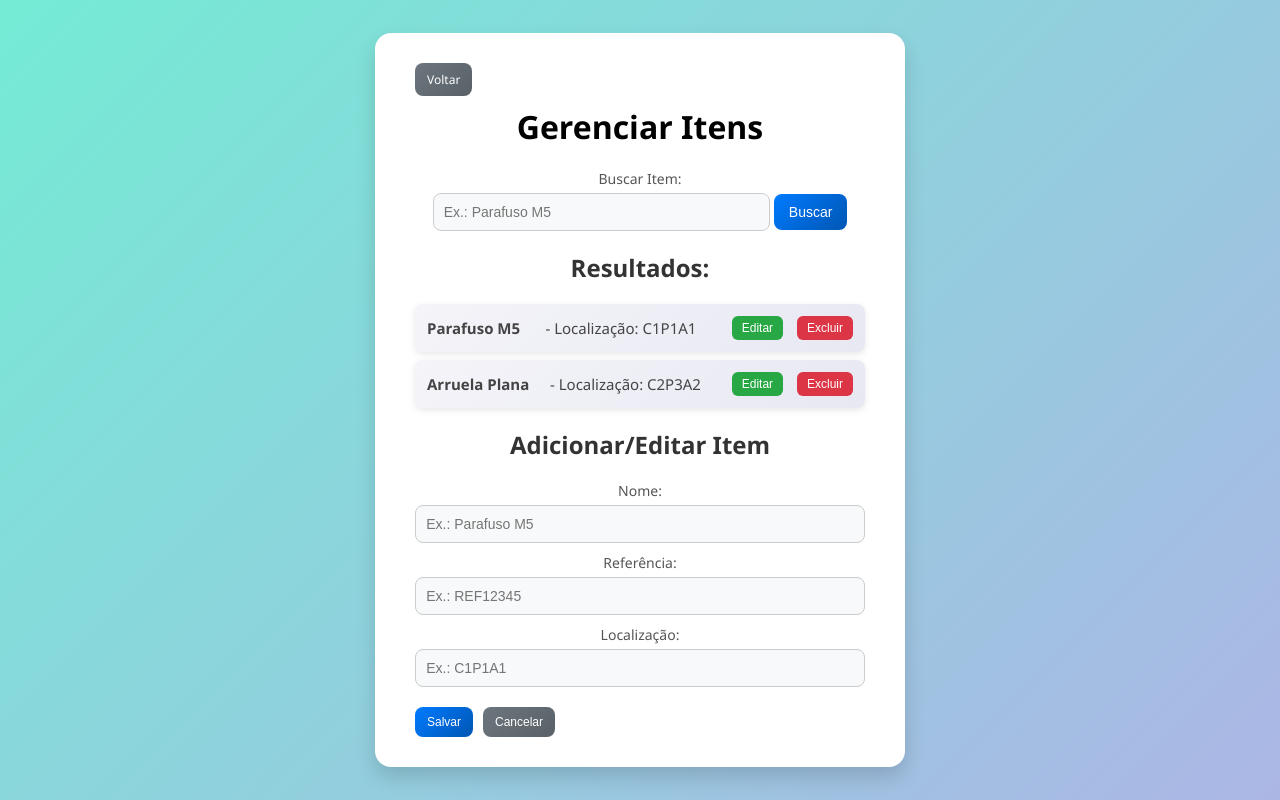
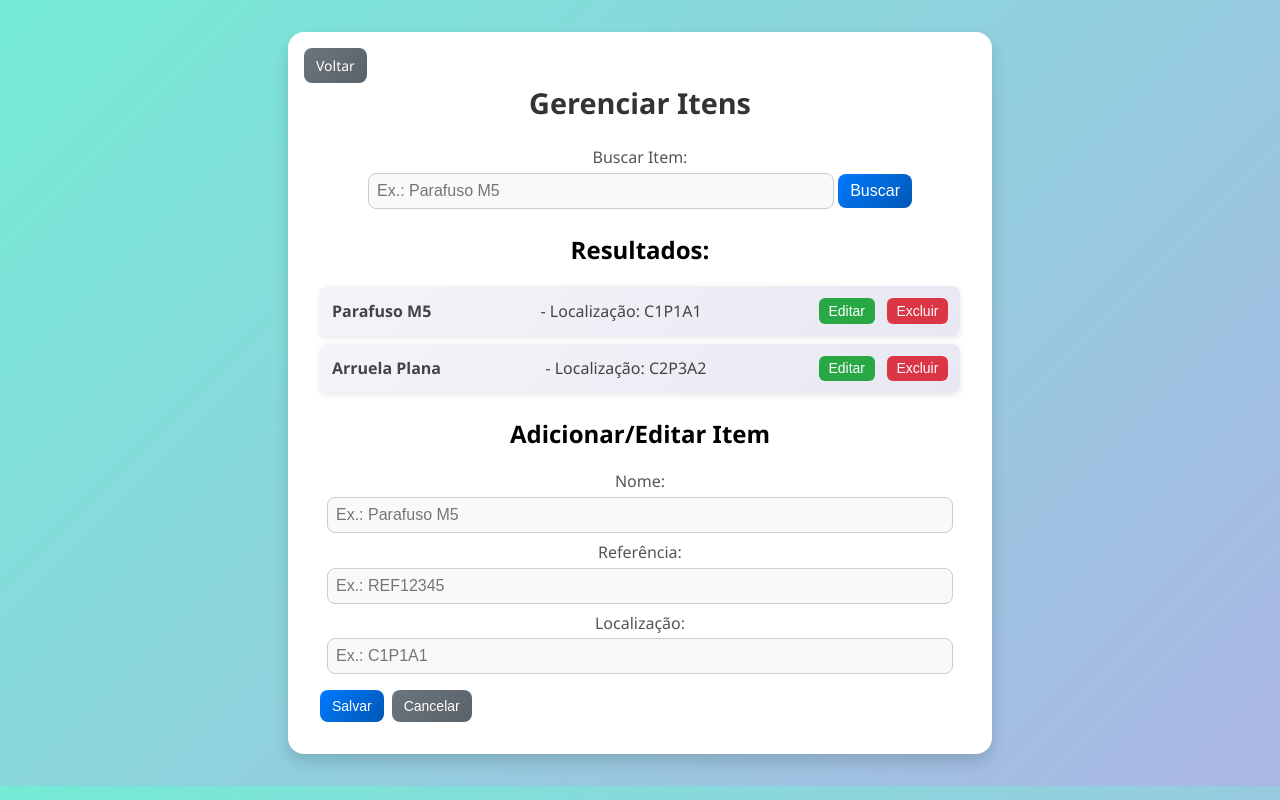
Before and after one commit to JP-Bortolaci/Projeto-Integrador, a PHP site: page /pages/gerenciarest.html in a window 1280 px wide. Run offline with PHP 8.4, Linux system fonts and the light colour scheme.

Commit message:
Foi alterado Tags dos .html no geral

```diff
--- a/teste de telas/pages/buscaest.html
+++ b/teste de telas/pages/buscaest.html
@@ -7,7 +7,7 @@
     <link rel="stylesheet" href="../styles/buscaest.css">
 </head>
 <body>
-    <div class="container">
+    <main class="container">
         <h1>Buscar Itens</h1>
         <a href="../pages/dashboard.html" class="btn-back">Voltar</a>
         <form>
@@ -20,6 +20,6 @@
             <li><strong>Parafuso M5</strong> - Localização: C1P1A1</li>
             <li><strong>Arruela Plana</strong> - Localização: C2P3A2</li>
         </ul>
-    </div>
+    </main>
 </body>
 </html>
--- a/teste de telas/pages/gerenciarest.html
+++ b/teste de telas/pages/gerenciarest.html
@@ -7,15 +7,15 @@
     <link rel="stylesheet" href="../styles/gerenciarest.css">
 </head>
 <body>
-    <div class="container">
-        <h1>Gerenciar Itens</h1>
+    <main class="main-container">
+        <h1 class="page-title">Gerenciar Itens</h1>
         <a href="../pages/dashboard.html" class="btn-back">Voltar </a>
-        <div class="search-section">
+        <section class="search-section">
             <label for="search">Buscar Item:</label>
             <input type="text" id="search" placeholder="Ex.: Parafuso M5">
             <button>Buscar</button>
-        </div>
-        <div class="results-section">
+        </section>
+        <section class="results-section">
             <h2>Resultados:</h2>
             <ul class="results">
                 <li>
@@ -33,8 +33,8 @@
                     </div>
                 </li>
             </ul>
-        </div>
-        <div class="form-section">
+        </section>
+        <section class="form-section">
             <h2>Adicionar/Editar Item</h2>
             <form>
                 <label for="name">Nome:</label>
@@ -51,7 +51,7 @@
                     <button type="button" class="btn-cancel">Cancelar</button>
                 </div>
             </form>
-        </div>
-    </div>
+        </section>
+    </main>
 </body>
 </html>
--- a/teste de telas/styles/gerenciarest.css
+++ b/teste de telas/styles/gerenciarest.css
@@ -5,40 +5,43 @@
     padding: 0;
     display: flex;
     justify-content: center;
-    align-items: center;
-    height: 100vh;
+    height: auto;
 }
 
-.container {
+.main-container {
     background: #ffffff;
-    padding: 50px 40px 30px 40px;
-    border-radius: 16px;
-    box-shadow: 0 10px 20px rgba(0, 0, 0, 0.15);
-    width: 450px;
+    padding: 2rem;
+    border-radius: 1rem;
+    box-shadow: 0 0.5rem 1rem rgba(0, 0, 0, 0.15);
+    width: 90%;
+    max-width: 40rem;
     text-align: center;
     position: relative;
     transition: transform 0.3s ease;
+    margin-top: 2rem;
+    margin-bottom: 2rem;
 }
 
-.container:hover {
+.main-container:hover {
     transform: scale(1.02);
 }
 
-h2, h3 {
+.page-title {
     color: #333333;
-    margin-bottom: 20px;
+    margin-bottom: 1.5rem;
+    font-size: clamp(1.2rem, 3vw, 1.8rem);
 }
 
 .search-section {
-    margin-bottom: 20px;
+    margin-bottom: 1.5rem;
 }
 
 .search-section input {
     width: 70%;
-    padding: 10px;
-    border: 1px solid #cccccc;
-    border-radius: 8px;
-    font-size: 14px;
+    padding: 0.5rem;
+    border: 0.0625rem solid #cccccc;
+    border-radius: 0.5rem;
+    font-size: clamp(0.8rem, 2vw, 1rem);
     transition: all 0.3s ease;
     background: #f8f9fa;
 }
@@ -46,16 +49,16 @@
 .search-section input:focus {
     border-color: #007bff;
     outline: none;
-    box-shadow: 0 0 8px rgba(0, 123, 255, 0.2);
+    box-shadow: 0 0 0.5rem rgba(0, 123, 255, 0.2);
 }
 
 .search-section button {
-    padding: 10px 15px;
+    padding: 0.5rem 0.75rem;
     background: linear-gradient(135deg, #007bff, #0056b3);
     color: white;
     border: none;
-    border-radius: 8px;
-    font-size: 14px;
+    border-radius: 0.5rem;
+    font-size: clamp(0.8rem, 2vw, 1rem);
     cursor: pointer;
     transition: all 0.3s ease;
 }
@@ -65,7 +68,7 @@
 }
 
 .results-section {
-    margin-bottom: 20px;
+    margin-bottom: 1.5rem;
 }
 
 .results {
@@ -75,28 +78,28 @@
 
 .results li {
     background: linear-gradient(135deg, #f4f4f9, #e8e8f3);
-    padding: 12px;
-    margin-bottom: 8px;
-    border-radius: 8px;
-    font-size: 15px;
+    padding: 0.75rem;
+    margin-bottom: 0.5rem;
+    border-radius: 0.5rem;
+    font-size: clamp(0.8rem, 2vw, 1rem);
     color: #444;
     display: flex;
     justify-content: space-between;
     align-items: center;
-    box-shadow: 0 2px 6px rgba(0, 0, 0, 0.1);
+    box-shadow: 0 0.125rem 0.375rem rgba(0, 0, 0, 0.1);
     transition: transform 0.2s ease;
 }
 
 .results li:hover {
     transform: scale(1.03);
-    box-shadow: 0 4px 10px rgba(0, 0, 0, 0.15);
+    box-shadow: 0 0.25rem 0.625rem rgba(0, 0, 0, 0.15);
 }
 
 .actions button {
-    margin-left: 10px;
-    padding: 5px 10px;
-    font-size: 12px;
-    border-radius: 6px;
+    margin-left: 0.5rem;
+    padding: 0.3rem 0.6rem;
+    font-size: clamp(0.7rem, 2vw, 0.875rem);
+    border-radius: 0.375rem;
     cursor: pointer;
     transition: background-color 0.3s ease;
 }
@@ -121,25 +124,24 @@
     background-color: #c82333;
 }
 
-/* Formulário */
 .form-section {
-    margin-top: 20px;
+    margin-top: 1.5rem;
 }
 
 label {
     display: block;
-    margin-top: 10px;
+    margin-top: 0.5rem;
     color: #555555;
-    font-size: 14px;
+    font-size: clamp(0.8rem, 2vw, 1rem);
 }
 
 input {
     width: 95%;
-    padding: 10px;
-    margin-top: 5px;
-    border: 1px solid #cccccc;
-    border-radius: 8px;
-    font-size: 14px;
+    padding: 0.5rem;
+    margin-top: 0.3rem;
+    border: 0.0625rem solid #cccccc;
+    border-radius: 0.5rem;
+    font-size: clamp(0.8rem, 2vw, 1rem);
     transition: all 0.3s ease;
     background: #f8f9fa;
 }
@@ -150,16 +152,18 @@
 }
 
 .form-buttons {
-    margin-top: 20px;
+    margin-top: 1rem;
     display: flex;
-    gap: 10px;
+    gap: 0.5rem;
     justify-content: flex-start;
 }
 
-.btn-save, .btn-cancel, .btn-back {
-    padding: 8px 12px;
-    font-size: 12px;
-    border-radius: 8px;
+.btn-save,
+.btn-cancel,
+.btn-back {
+    padding: 0.5rem 0.75rem;
+    font-size: clamp(0.7rem, 2vw, 0.875rem);
+    border-radius: 0.5rem;
     cursor: pointer;
     transition: background-color 0.3s ease;
 }
@@ -180,12 +184,12 @@
     background: linear-gradient(135deg, #6c757d, #5a6268);
     color: white;
     text-decoration: none;
-    border-radius: 8px;
-    font-size: 12px;
-    padding: 8px 12px;
+    border-radius: 0.5rem;
+    font-size: clamp(0.7rem, 2vw, 0.875rem);
+    padding: 0.5rem 0.75rem;
     position: absolute;
-    top: 30px;
-    left: 40px;
+    top: 1rem;
+    left: 1rem;
     transition: background-color 0.3s ease;
 }
 
@@ -204,3 +208,38 @@
 .btn-back:active {
     background: linear-gradient(135deg, #494f54, #434a4f);
 }
+
+@media (max-width: 768px) {
+    .main-container {
+        padding: 1.5rem;
+        width: 95%;
+        max-width: none;
+    }
+
+    .search-section input {
+        width: 100%;
+    }
+
+    .results li {
+        flex-direction: column;
+        align-items: flex-start;
+    }
+
+    .actions button {
+        margin-left: 0;
+        margin-top: 0.5rem;
+    }
+}
+
+@media (max-width: 480px) {
+    .page-title {
+        font-size: 1.5rem;
+    }
+
+    .btn-save,
+    .btn-cancel,
+    .btn-back {
+        font-size: 0.8rem;
+        padding: 0.4rem 0.6rem;
+    }
+}
```
